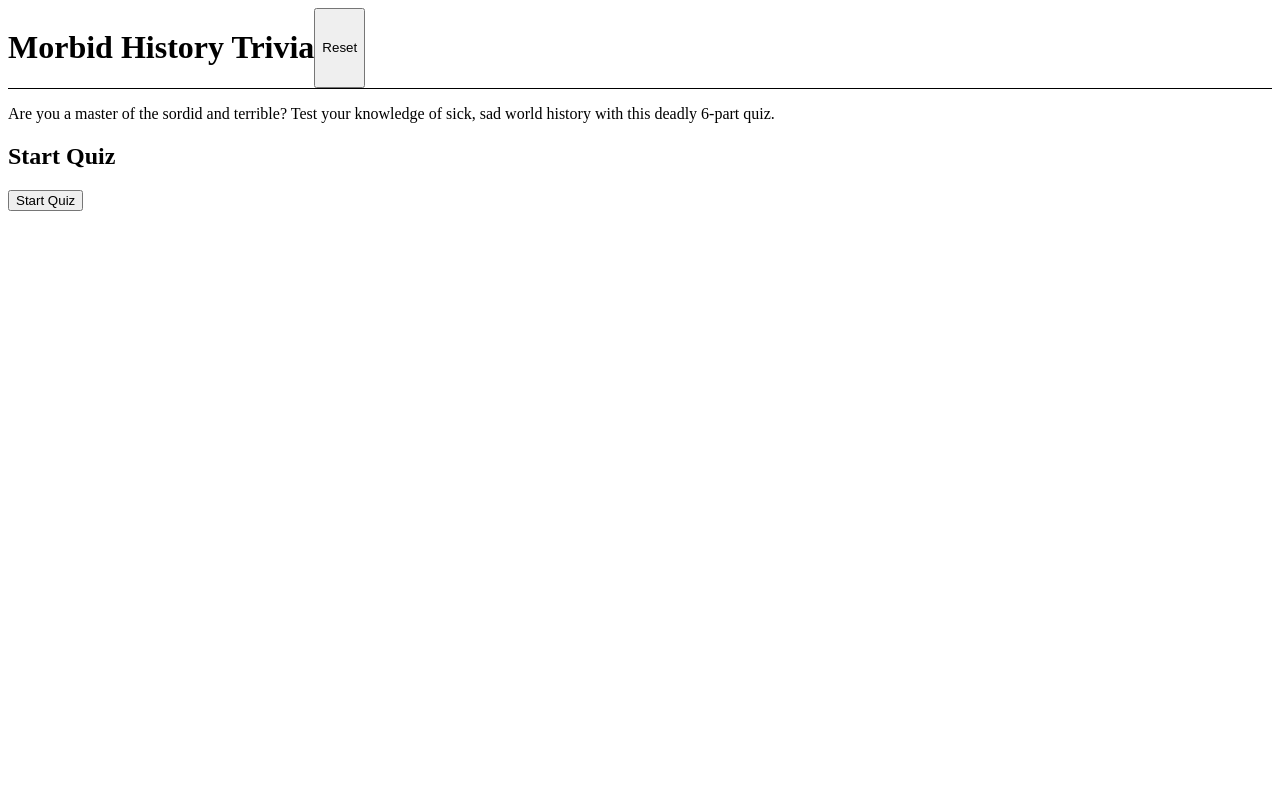
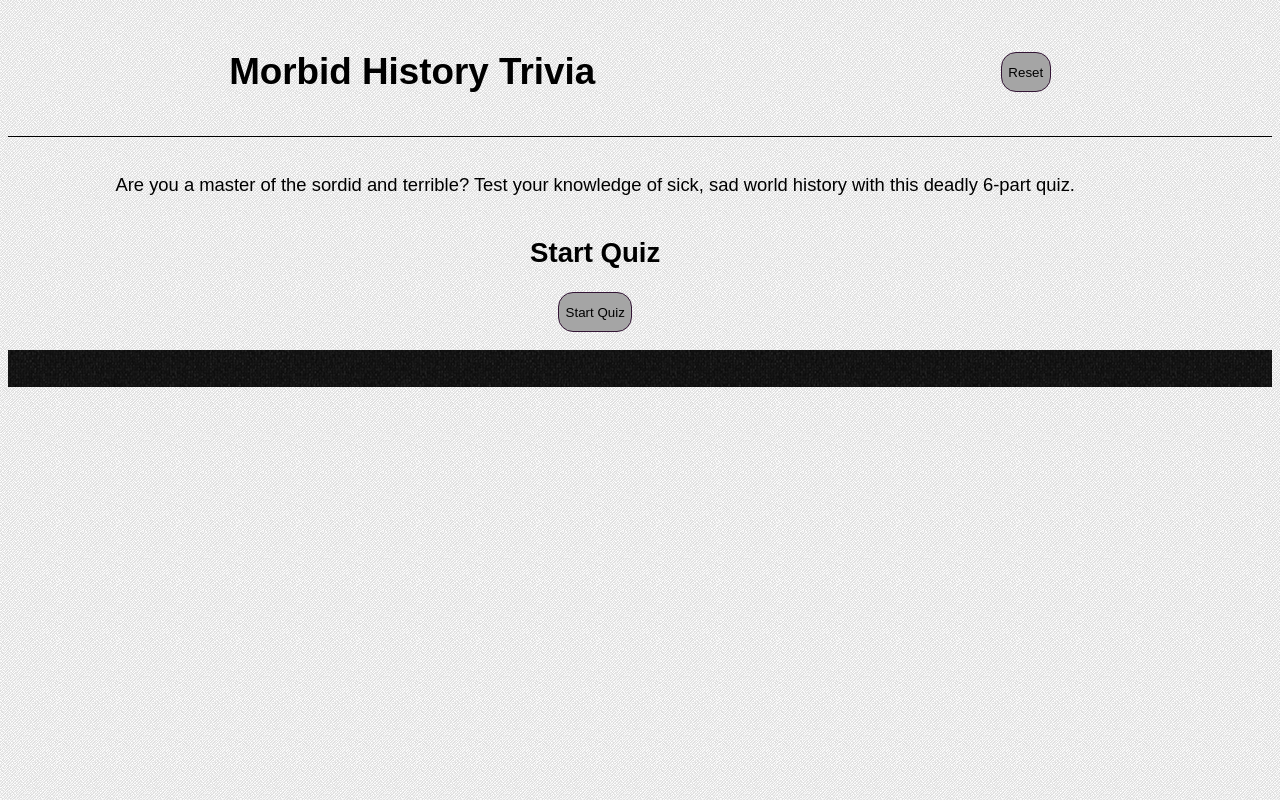
Before and after one commit to thinkful-ei-gecko/Alexander-Preet-QuizApp, a plain HTML site: page index.html in a window 1280 px wide. Drawn offline with nearby package versions, Linux system fonts and the light colour scheme.

Commit message:
starting css and image file

```diff
--- a/index.css
+++ b/index.css
@@ -2,10 +2,57 @@
     box-sizing: border-box;
 }
 
+body {
+    font-family: 'Lexend Deca', sans-serif;
+    font-size: 1.15em;
+    background: url('/images/noise_lines.png');
+}
+
 header {
+    padding: 1em;
     border-bottom: 1px solid;
     display: flex;
+    justify-content: space-around;
+    align-items: center;
 }
+
+main {
+    margin: 1em;
+    width: 90%;
+}
+
+footer {
+    padding: 1em;
+    background: url('/images/dirty_old_shirt.png') rgb(184, 184, 184);
+    color: #fff;
+}
+
+fieldset {
+    border: 0;
+}
+
+input {
+    margin-right: .5em;
+}
+
+label {
+    line-height: 1.5em;
+}
+
+button {
+    height: 40px;
+    padding: .5em;
+    background: rgb(165, 165, 165);
+    border-radius: 15px;
+    border: 1px solid rgb(51, 21, 53);
+}
+
+h1 {}
+h2 {}
+h3 {}
+
+p {}
+
 
 /* Resets the quiz */
 .resetButton {
@@ -13,7 +60,11 @@ header {
 }
 
 /* Copy w/o questions in main */
-.quizAbout{}
+.quizAbout, .quizStart {
+    display: flex;
+    flex-flow: column nowrap;
+    align-items: center;
+}
 .quizStart{}
 .quizResults{}
 
@@ -34,6 +85,9 @@ header {
 
 /* These all replace each other in the DOM when progressing through questions*/
 .submitButton {}
+.submitAnswer {
+    margin-top: 1em;
+}
 .nextButton{}
 .endButton{}
 
@@ -44,3 +98,9 @@ header {
 .selected {
     background-color: rgb(226, 231, 148);
 }
+.correct {
+    background-color: rgb(113, 156, 113);
+}
+.incorrect {
+    background-color: rgb(180, 88, 88);
+}
```
Also changed, not shown: images/dirty_old_shirt.png (added), images/noise_lines.png (added).
